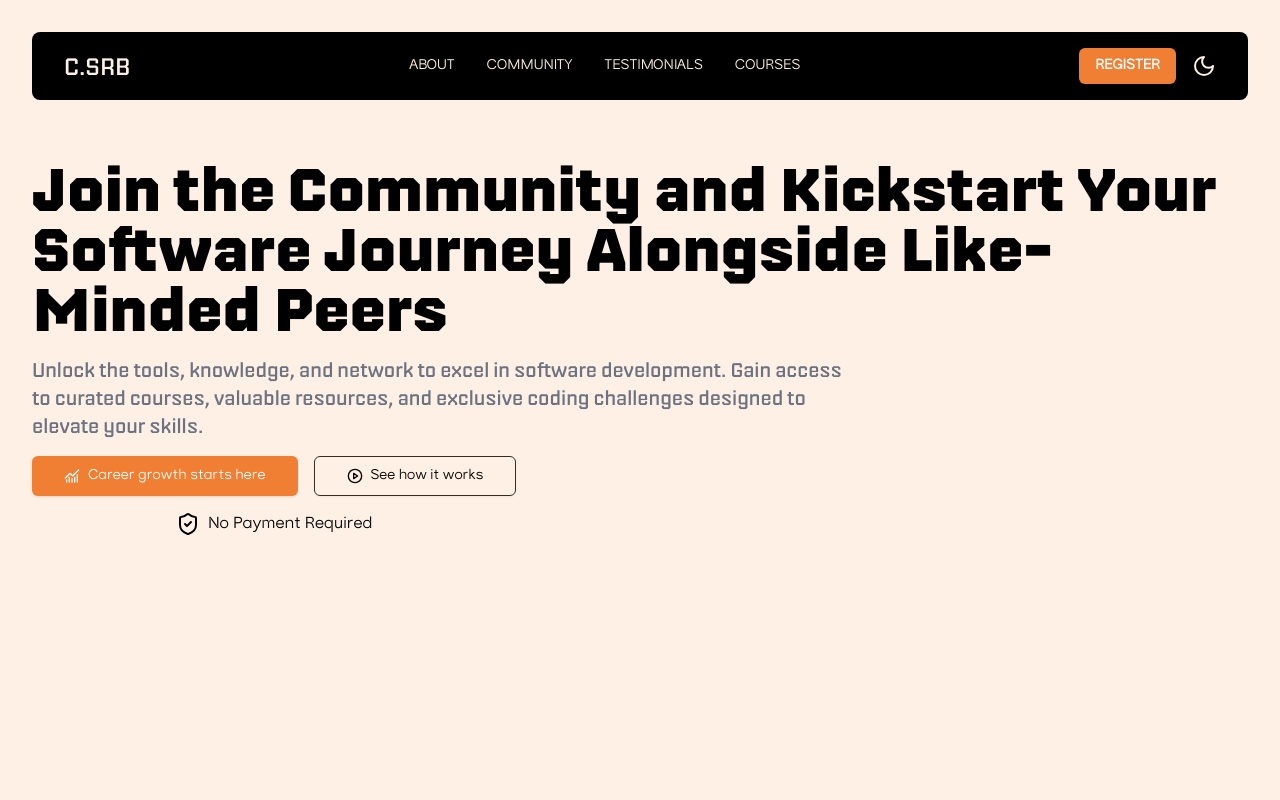
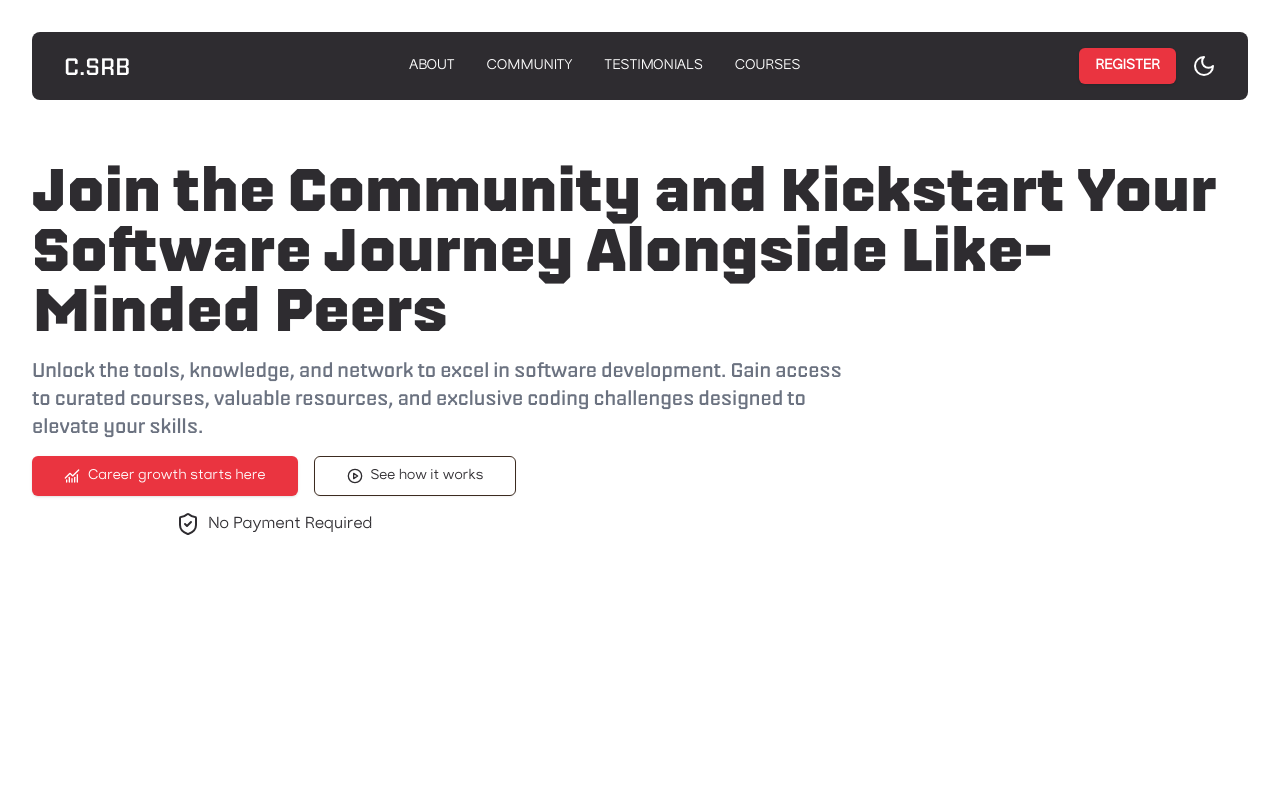
Before and after one commit to sakethrambilla/community, a Next.js app: page / in a window 1280 px wide. Shown: the top 800 px of the page. Built offline with nearby package versions, Linux system fonts and the light colour scheme.

Commit message:
style(global.css): updated light theme colors

```diff
--- a/app/globals.css
+++ b/app/globals.css
@@ -6,18 +6,18 @@ body {
   font-family: Arial, Helvetica, sans-serif;
 }
 
-@layer base {
-  :root {
-    --background: 24 100% 95%;
-    --foreground: 24 5% 0%;
+/* Theme 1 */
+/* :root {
+    --background: 0, 0%, 100%;
+    --foreground: 228, 29%, 23%;
     --card: 24 50% 90%;
     --card-foreground: 24 5% 10%;
-    --popover: 24 100% 95%;
+    --popover: 0, 0%, 100%;
     --popover-foreground: 24 100% 0%;
-    --primary: 24 86% 57%;
-    --primary-foreground: 0 0% 100%;
-    --secondary: 24 30% 70%;
-    --secondary-foreground: 0 0% 0%;
+    --primary: 351, 64%, 54%;
+    --primary-foreground: 0, 0%, 100%;
+    --secondary: 23, 100%, 65%;
+    --secondary-foreground: 0, 0%, 100%;
     --muted: -14 30% 85%;
     --muted-foreground: 24 5% 35%;
     --accent: -14 30% 80%;
@@ -26,7 +26,44 @@ body {
     --destructive-foreground: 24 5% 90%;
     --border: 24 30% 50%;
     --input: 24 30% 18%;
-    --ring: 24 86% 57%;
+    --ring: 351, 64%, 54%;
+    --radius: 0.5rem;
+    --chart-1: 12 76% 61%;
+    --chart-2: 173 58% 39%;
+    --chart-3: 197 37% 24%;
+    --chart-4: 43 74% 66%;
+    --chart-5: 27 87% 67%;
+    --sidebar-background: 0 0% 98%;
+    --sidebar-foreground: 240 5.3% 26.1%;
+    --sidebar-primary: 240 5.9% 10%;
+    --sidebar-primary-foreground: 0 0% 98%;
+    --sidebar-accent: 240  4.8% 95.9%;
+    --sidebar-accent-foreground: 240 5.9% 10%;
+    --sidebar-border: 220 13% 91%;
+    --sidebar-ring: 217.2 91.2% 59.8%;
+  } */
+
+@layer base {
+  :root {
+    --background: 0, 0%, 100%;
+    --foreground: 276, 5%, 18%;
+    --card: 24 50% 90%;
+    --card-foreground: 24 5% 10%;
+    --popover: 0, 0%, 100%;
+    --popover-foreground: 24 100% 0%;
+    --primary: 356, 81%, 56%;
+    --primary-foreground: 0, 0%, 100%;
+    --secondary: 172, 71%, 36%;
+    --secondary-foreground: 0, 0%, 100%;
+    --muted: -14 30% 85%;
+    --muted-foreground: 24 5% 35%;
+    --accent: -14 30% 80%;
+    --accent-foreground: 24 5% 10%;
+    --destructive: 0 100% 30%;
+    --destructive-foreground: 24 5% 90%;
+    --border: 24 30% 50%;
+    --input: 24 30% 18%;
+    --ring: 351, 64%, 54%;
     --radius: 0.5rem;
     --chart-1: 12 76% 61%;
     --chart-2: 173 58% 39%;
@@ -82,7 +119,7 @@ body {
     --sidebar-background: 240 5.9% 10%;
     --sidebar-foreground: 240 4.8% 95.9%;
     --sidebar-primary: 224.3 76.3% 48%;
-    --sidebar-primary-foreground: 0 0% 100%;
+    --sidebar-primary-foreground: 0, 0%, 100%;
     --sidebar-accent: 240 3.7% 15.9%;
     --sidebar-accent-foreground: 240 4.8% 95.9%;
     --sidebar-border: 240 3.7% 15.9%;
```
